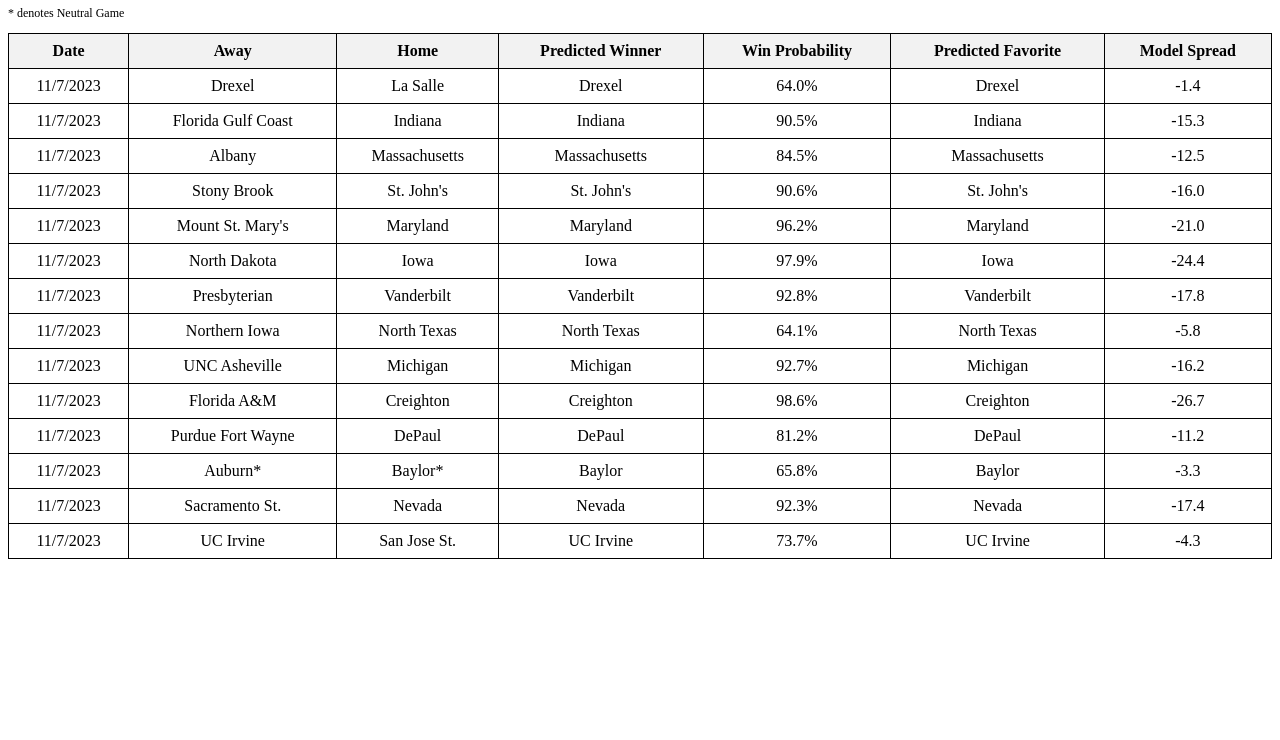
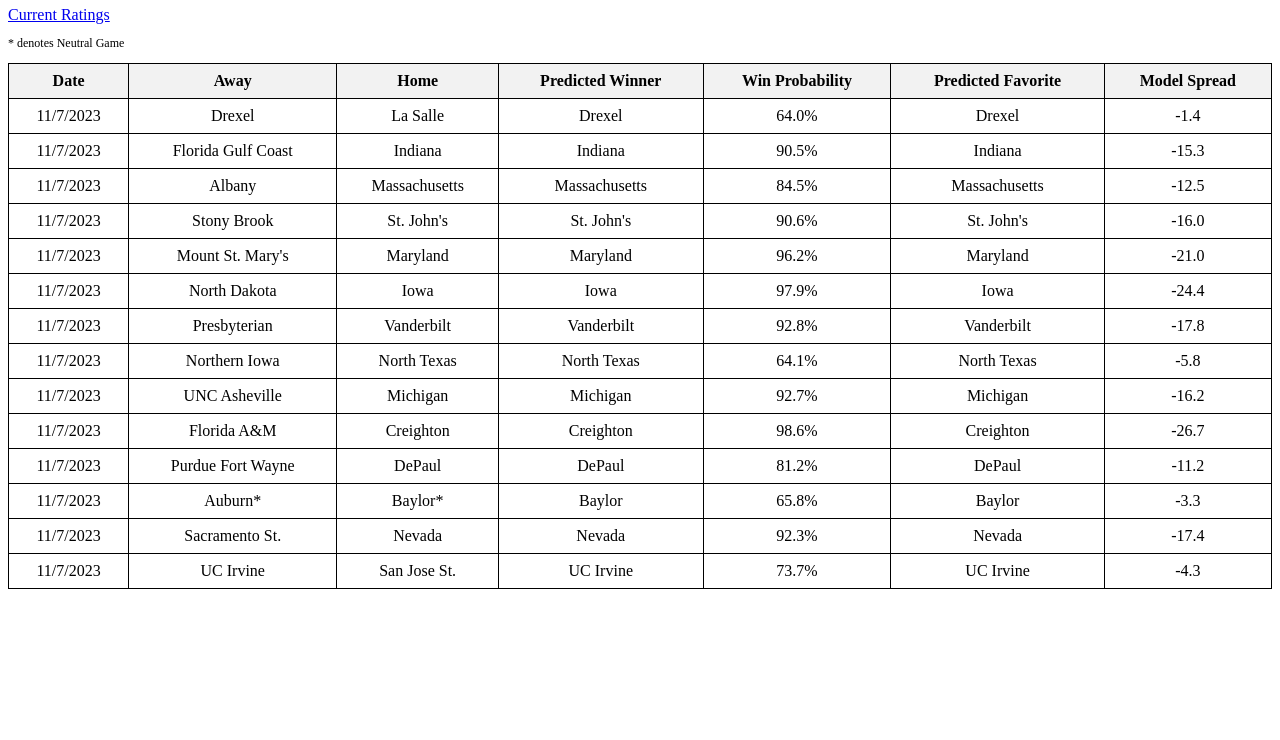
Before and after one commit to kw11192300/CBB-Ratings, a plain HTML site: page All_Games.html in a window 1280 px wide. Shown: the part 60-800 px from the top of the page. Drawn offline with Linux system fonts and the light colour scheme.

Commit message:
Update All_Games.html

```diff
--- a/All_Games.html
+++ b/All_Games.html
@@ -24,6 +24,7 @@
 </head>
 <body>
     <h1>All Games Model Predictions</h1>
+    <a href="Index.html">Current Ratings</a>
     <p class="note">* denotes Neutral Game</p>
     <table>
         <script src="All_Games.js"></script>
```
